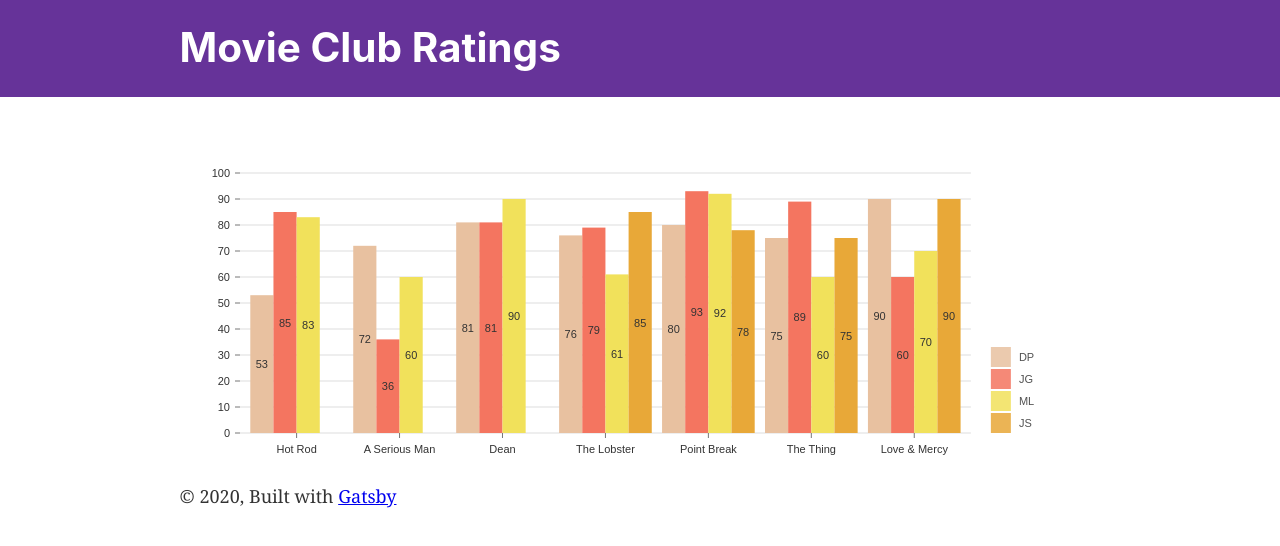
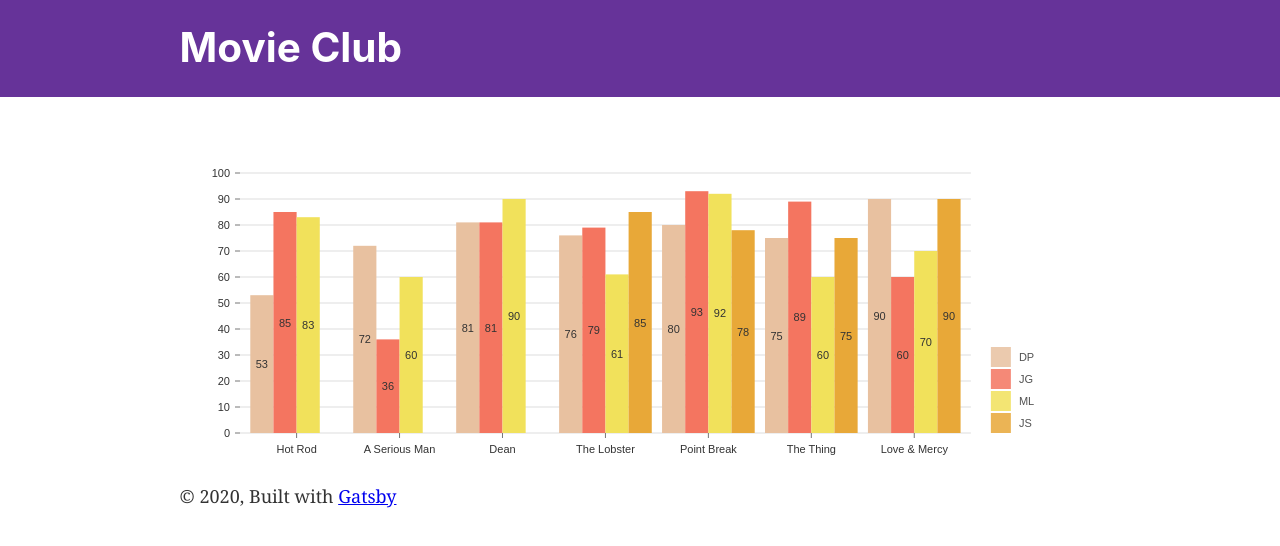
Before and after one commit to djpowers/movie-club, a Gatsby site: page / in a window 1280 px wide. Built offline with nearby package versions, Linux system fonts and the light colour scheme; Gatsby itself is replaced by a stand-in of ours.

Commit message:
Rename title, remove boilerplate code

```diff
--- a/gatsby-config.js
+++ b/gatsby-config.js
@@ -1,6 +1,6 @@
 module.exports = {
   siteMetadata: {
-    title: `Movie Club Ratings`,
+    title: `Movie Club`,
     description: `Ratings for the films watched in the weekly movie club`,
     author: `@gatsbyjs`,
     robots: `noindex,nofollow`,
--- a/src/components/image.js
+++ /dev/null
@@ -1,32 +0,0 @@
-import React from "react"
-import { useStaticQuery, graphql } from "gatsby"
-import Img from "gatsby-image"
-
-/*
- * This component is built using `gatsby-image` to automatically serve optimized
- * images with lazy loading and reduced file sizes. The image is loaded using a
- * `useStaticQuery`, which allows us to load the image from directly within this
- * component, rather than having to pass the image data down from pages.
- *
- * For more information, see the docs:
- * - `gatsby-image`: https://gatsby.dev/gatsby-image
- * - `useStaticQuery`: https://www.gatsbyjs.org/docs/use-static-query/
- */
-
-const Image = () => {
-  const data = useStaticQuery(graphql`
-    query {
-      placeholderImage: file(relativePath: { eq: "gatsby-astronaut.png" }) {
-        childImageSharp {
-          fluid(maxWidth: 300) {
-            ...GatsbyImageSharpFluid
-          }
-        }
-      }
-    }
-  `)
-
-  return <Img fluid={data.placeholderImage.childImageSharp.fluid} />
-}
-
-export default Image
--- a/src/pages/index.js
+++ b/src/pages/index.js
@@ -1,15 +1,13 @@
 import React from "react"
 import JSONData from "../../content/movie-ratings.json"
-import { Link } from "gatsby"
 import { ResponsiveBar } from "@nivo/bar"
 
 import Layout from "../components/layout"
-import Image from "../components/image"
 import SEO from "../components/seo"
 
 const IndexPage = () => (
   <Layout>
-    <SEO title="Home" />
+    <SEO title="Movie Club" />
     <ResponsiveBar
       data={JSONData.content}
       indexBy="title"
```
Also changed, not shown: src/pages/page-2.tsx (deleted, +0 -17 lines).
